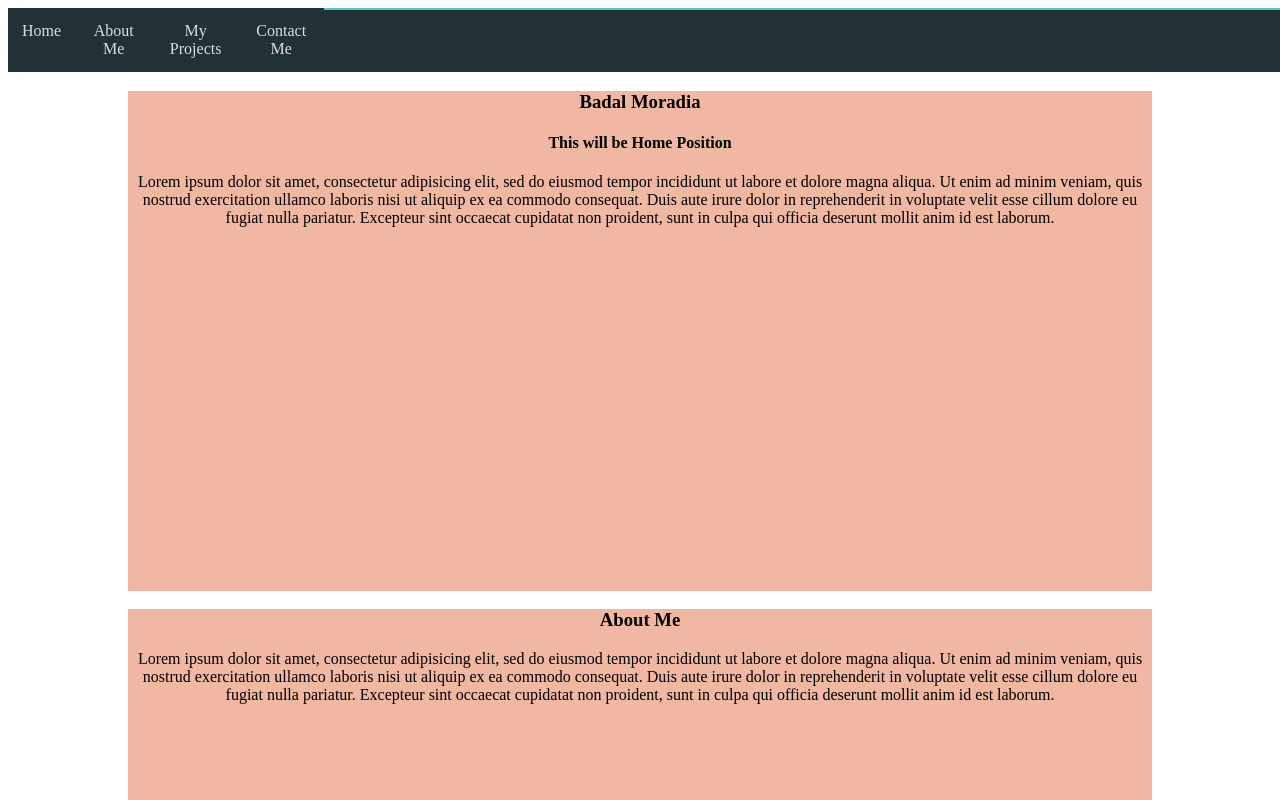
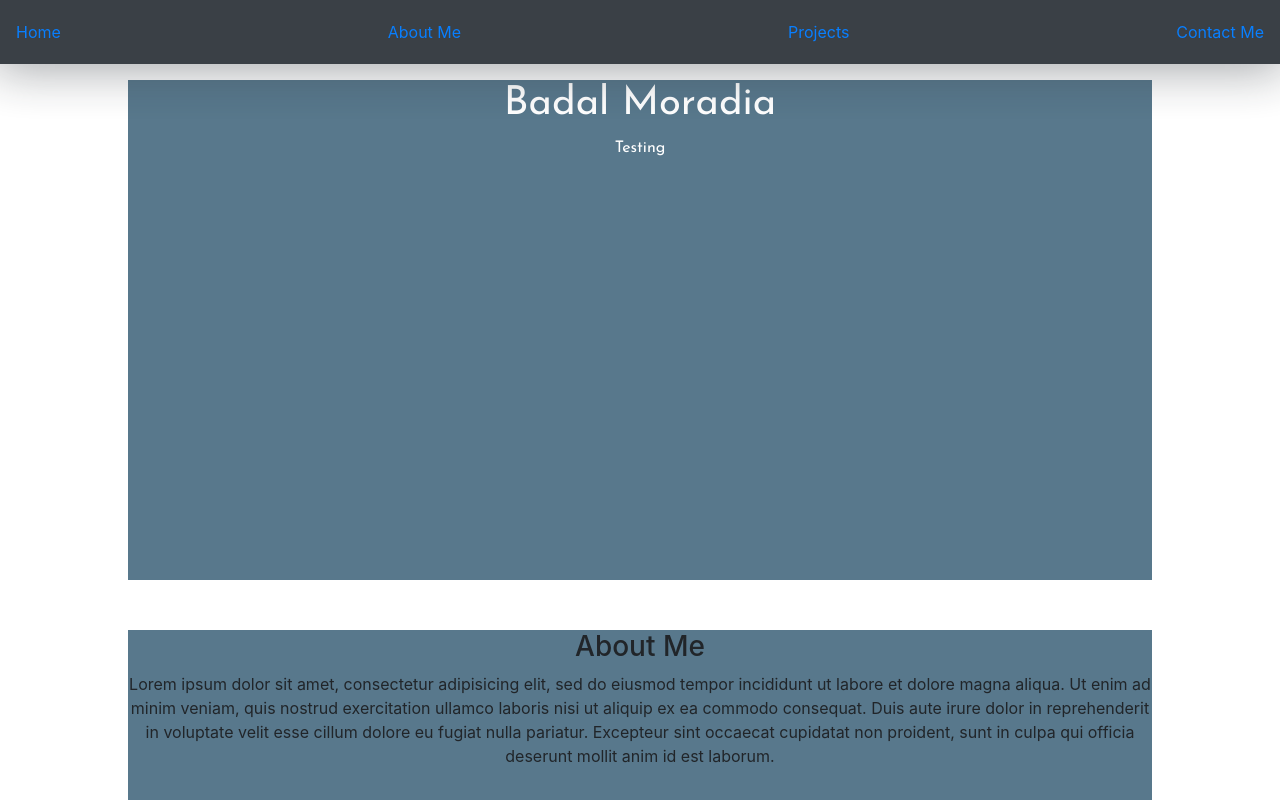
Before and after one commit to bamoradia/my-portfolio, a plain HTML site: page index.html in a window 1280 px wide. Shown: the top 800 px of the page. Drawn offline with nearby package versions, Linux system fonts and the light colour scheme.

Commit message:
used bootstrap for navbar styling

```diff
--- a/css/style.css
+++ b/css/style.css
@@ -3,38 +3,36 @@
   margin: 0 auto;
 }
 
-#canvas-image {
-  max-width: 100%;
-  height: 40vh;
+#canvas-image, #calendar-image {
+  width: 30vw;
+  max-height: 100%;
+}
+
+#homepos {
+  /*background-image: url('../images/Robotic-Process-Automation.jpg');*/
+  color: white;
+  font-family: 'Josefin Sans';
+  margin: 80px 0 0 0;
+}
+
+
+#canvas-image:hover, #calendar-image:hover {
+  -webkit-filter: blur(2px) brightness(.5);
+  filter: blur(2px) brightness(.35);
 }
 
 .project {
   display: flex;
 }
 
-/* Style the navbar */
 #navbar {
-  overflow: hidden;
   display: flex;
-  background-color: rgba(11, 27, 33, .9);
-  justify-content: space-around;
-  margin: 0 2vw 0 0;
-  padding: 0;
-  width: 100vw;
-}
-
-/* Navbar links */
-#navbar a {
-  float: left;
-  display: block;
-  color: #DDD;
-  text-align: center;
-  padding: 14px;
-  text-decoration: none;
-}
-
-#navbar a:hover {
-	background-color: rgba(80, 198, 209, 1);
+  justify-content: space-between;
+  height: 8vh;
+  -webkit-box-shadow: 0px 0px 190px -38px rgba(52, 58, 64,0.48);
+  -moz-box-shadow: 0px 0px 190px -38px rgba(52, 58. 64,0.48);
+  box-shadow: 0px 0px 50px 5px rgba(52, 58, 64,0.48);
+  opacity: 0.97;
 }
 
 /* The sticky class is added to the navbar with JS when it reaches its scroll position */
@@ -48,15 +46,15 @@
 .testing {
 	/*border: 1px solid red;*/
 	height: 500px;
-	margin: 10px 0 0 0;
-  background-color: rgba(225, 113, 70, 0.5)
+	margin: 50px 0 0 0;
+  background-color: rgba(88, 120, 140, 1);
 }
 
 
-#styleing{
+#styling{
 	height: 2px;
 	width: 100vw;
-	background-color: rgba(80, 198, 209, 1);
+	background-color: rgba(88, 120, 140, 1);
 }
 
 form{
@@ -84,6 +82,7 @@ main {
 }
 
 body{
-  background-color: white;
+  font-family: 'Ubuntu';
+  background-color: rgba(240, 241, 242, 1);
 	/*background-color: rgba(197, 203, 203, 1);*/
 }
--- a/index.html
+++ b/index.html
@@ -3,29 +3,33 @@
 <head>
 	<title>Badal Moradia</title>
 	<link rel="stylesheet" type="text/css" href="css/style.css">
+	<link href="https://fonts.googleapis.com/css?family=Josefin+Sans|Ubuntu" rel="stylesheet">
+	<link rel="stylesheet" href="https://stackpath.bootstrapcdn.com/bootstrap/4.1.3/css/bootstrap.min.css" integrity="sha384-MCw98/SFnGE8fJT3GXwEOngsV7Zt27NXFoaoApmYm81iuXoPkFOJwJ8ERdknLPMO" crossorigin="anonymous">
 </head>
 <body>
 	<header>
-		<nav id='navbar'>
+		<div id='top'>
+		<div id='navbar' class="fixed-top navbar navbar-expand-lg navbar navbar-dark bg-dark" role="navigation" aria-label="navbar">
+			<a href="#homepos">Home</a>
+			<a href="#aboutmepos">About Me</a>
+			<a href="#myprojectspos">Projects</a>
+			<a href="#contactmepos">Contact Me</a>
+		</div>
+		</div>
+<!-- 		<nav id='navbar'>
 			<a href="#homepos">Home</a>
 			<a href="#aboutmepos">About Me</a>
 			<a href="#myprojectspos">My Projects</a>
 			<a href="#contactmepos">Contact Me</a>
-			<div id='styleing'></div>
+			<div id='styling'></div>
 		</nav>
-
+ -->
 	</header>
 	<main>
 		<div id='container'>
 			<div id='homepos' class='testing'>
-				<h3>Badal Moradia</h3>
-				<h4>This will be Home Position</h4>
-				<p>Lorem ipsum dolor sit amet, consectetur adipisicing elit, sed do eiusmod
-				tempor incididunt ut labore et dolore magna aliqua. Ut enim ad minim veniam,
-				quis nostrud exercitation ullamco laboris nisi ut aliquip ex ea commodo
-				consequat. Duis aute irure dolor in reprehenderit in voluptate velit esse
-				cillum dolore eu fugiat nulla pariatur. Excepteur sint occaecat cupidatat non
-				proident, sunt in culpa qui officia deserunt mollit anim id est laborum.</p>
+				<h1>Badal Moradia</h1>
+				<p>Testing</p>
 			</div>
 			<div id='aboutmepos' class='testing'>
 				<h3>About Me</h3>
@@ -39,14 +43,22 @@
 			<div id='myprojectspos' class='testing'>
 				<h3>My Projects</h3>
 				<div class='project'>
-					<div>
+					<div class='project_container'>
 						<a target="_blank" href="https://bamoradia.github.io/Project_1/"><img id='canvas-image' atl='Canvas Game' src="./images/Canvas_Game.png"></a><br>
 						<a target="_blank" href="https://bamoradia.github.io/Project_1/">Open World Platformer</a>
 					</div>
 					<div>
-						<p>This was the first game I made.</p>
-						<p>I made using HTML Canvas and Javascript.</p>
-						<p>The physics engine from the ground-up.</p>
+						<p>This was the first game I made.<br>I made using HTML Canvas and Javascript.<br>The physics engine was made from the ground-up.</p>
+					</div>
+
+				</div>
+				<div class='project'>
+					<div>
+						<a target="_blank" href="https://eaze-calendar.herokuapp.com/user"><img id='calendar-image' atl='Calendar App' src="./images/Calendar_App.png"></a><br>
+						<a target="_blank" href="https://eaze-calendar.herokuapp.com/user">Eaze Calendar</a>
+					</div>
+					<div>
+						<p>This was my first full-stack app.<br>The app used Node.js and Express back-end.<br>The calendar allows a user to sign up and add and track their events.</p>
 					</div>
 
 				</div>
```
Also changed, not shown: images/Calendar_App.png (renamed from Screen Shot 2018-08-01 at 9.49.07 AM.png), images/Robotic-Process-Automation.jpg (added), js/app.js (line endings or trailing spaces), 1 other file.
